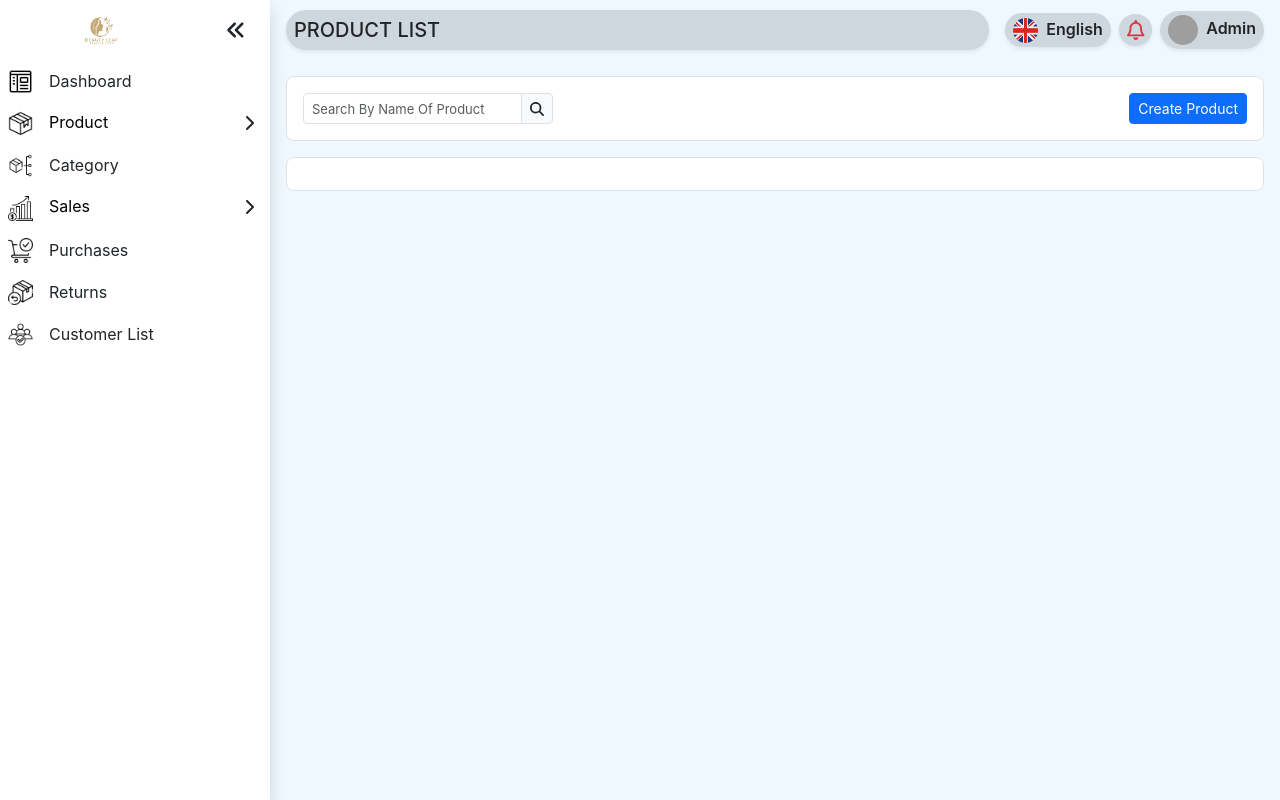
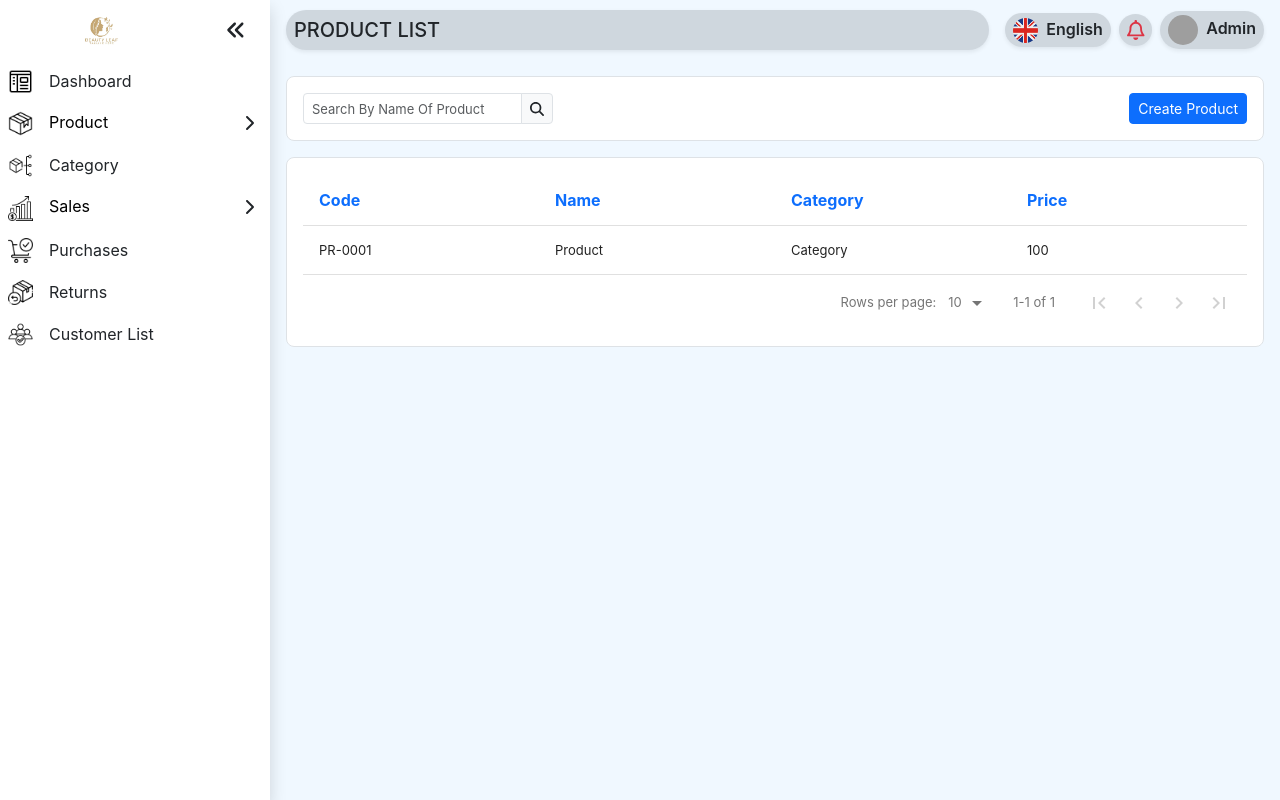
Before and after one commit to Dara-Coder/POS-System, a React (Create React App) app: page /product-list in a window 1280 px wide. Built offline with nearby package versions, Linux system fonts and the light colour scheme; grey boxes are pictures that could not be loaded.

Commit message:
update ui

```diff
--- a/src/App.css
+++ b/src/App.css
@@ -56,6 +56,7 @@
     filter: invert(100%) sepia(17%) saturate(0%) hue-rotate(249deg) brightness(108%) contrast(101%);
 }
 
+.select__placeholder,
 ::placeholder{
     text-transform: capitalize;
     font-size: small;
--- a/src/pages/ProductList.js
+++ b/src/pages/ProductList.js
@@ -1,5 +1,45 @@
 import { Fragment } from 'react';
+import DataTable from 'react-data-table-component';
 import { useNavigate } from 'react-router-dom';
+
+const columns = [
+    {
+        name: 'Code',
+        selector: row => row.code
+    },
+    {
+        name: 'Name',
+        selector: row => row.name
+    },
+    {
+        name: 'Category',
+        selector: row => row.category
+    },
+    {
+        name: 'Price',
+        selector: row => row.price
+    }
+];
+
+const data = [
+    {
+        id: 1,
+        code: 'PR-0001',
+        name: 'Product',
+        category: 'Category',
+        price: 100
+    }
+];
+
+const customStyles = {
+    headCells: {
+        style: {
+            fontSize: '1rem',
+            fontWeight: 'bold',
+            color: '#0d6efd'
+        }
+    }
+};
 
 function ProductList()
 {
@@ -17,7 +57,8 @@ function ProductList()
                         className="form-control"
                         placeholder="search by name of product"/>
                     <span
-                        className="input-group-text" role="button">
+                        className="input-group-text"
+                        role="button">
                         <i
                             className="fa-solid fa-magnifying-glass"></i>
                     </span>
@@ -31,7 +72,13 @@ function ProductList()
                 </button>
             </div>
             <div
-                className="bg-white rounded-3 p-3 border mt-3 animate__animated animate__fadeInRight"></div>
+                className="bg-white rounded-3 p-3 border mt-3 animate__animated animate__fadeInRight">
+                <DataTable
+                    pagination
+                    columns={columns}
+                    data={data}
+                    customStyles={customStyles}/>
+            </div>
         </Fragment>
     );
 }
```
